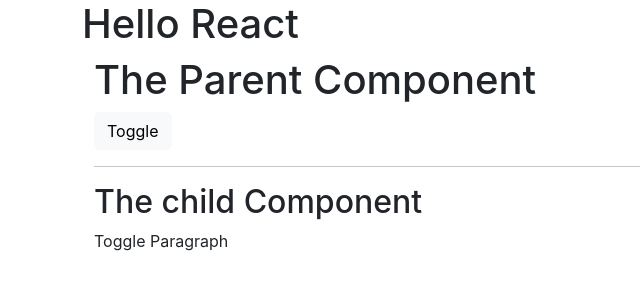
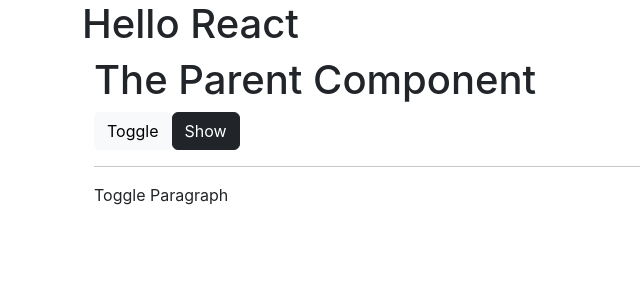
Before and after one commit to synergy2411/react-dec22, a React (Create React App) app in the folder frontend/: page / in a window 1280 px wide. Shown: the top 300 px of the page, without its empty margins (0-640 px from the left). Built offline with nearby package versions, Linux system fonts and the light colour scheme.

Commit message:
use memo added

```diff
--- a/frontend/src/Components/Demo/HooksDemo/ChildDemo.tsx
+++ b/frontend/src/Components/Demo/HooksDemo/ChildDemo.tsx
@@ -1,14 +1,15 @@
-import React from "react";
+import React, { useContext } from "react";
+import AuthContext from "../../../context/authContext";
 
-const ChildDemo = (props: { show: boolean, demoFn: () => void }) => {
+const ChildDemo = (props: { show: boolean, demoFn: () => void, friends: Array<string> }) => {
 
     console.log("[CHILD]")
 
+    const context = useContext(AuthContext);
+
     return (
         <>
-            <h2>
-                The child Component
-            </h2>
+            {context.isLoggedIn && <h2> The child Component </h2>}
             {props.show && <p>Toggle Paragraph</p>}
         </>
     )
--- a/frontend/src/Components/Demo/HooksDemo/ParentDemo.tsx
+++ b/frontend/src/Components/Demo/HooksDemo/ParentDemo.tsx
@@ -1,22 +1,28 @@
-import { useCallback, useState } from "react";
+import { useCallback, useMemo, useState } from "react";
 import ChildDemo from "./ChildDemo";
 
 const ParentDemo = () => {
 
     const [show, setShow] = useState<boolean>(false)
+    const [toggle, setToggle] = useState<boolean>(false)
 
-    const toggleShowClickHandler = () => setShow(!show);
+    const toggleClickHandler = () => setToggle(!toggle);
+    const showClickHandler = () => setShow(!show);
 
-    const demoFn = useCallback(() => { console.log("Demo Fired") }, [])
+    // const demoFn = useCallback(() => { console.log("Demo Fired") }, [])
+    const demoFn = useMemo(() => () => { console.log("Demo Fired") }, [])
+
+    const friends = useMemo(() => ["Joe", "Chandler", "Monica"], [toggle]);
 
     console.log("[PARENT]")
 
     return (
         <div className="container">
             <h1>The Parent Component</h1>
-            <button className="btn btn-light" onClick={toggleShowClickHandler}>Toggle</button>
+            <button className="btn btn-light" onClick={toggleClickHandler}>Toggle</button>
+            <button className="btn btn-dark" onClick={showClickHandler}>Show</button>
             <hr />
-            <ChildDemo show={true} demoFn={demoFn} />
+            <ChildDemo show={true} demoFn={demoFn} friends={friends} />
         </div>
     )
 }
```
